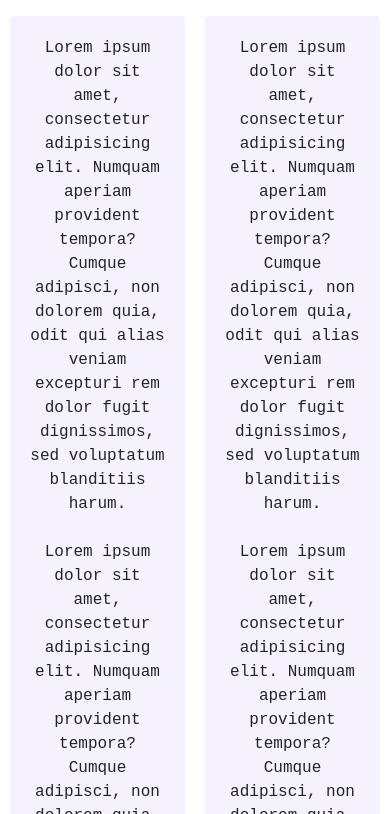
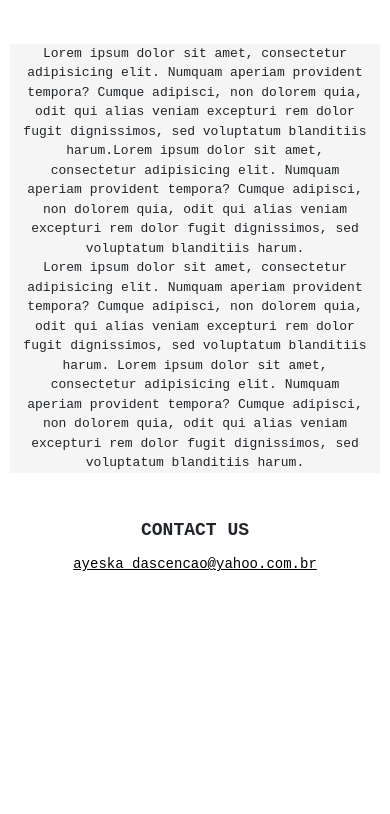
Before and after one commit to ayscd/responsive-multiple-page-website, a website: page about.html in a window 390 px wide. Shown: the part 248-1062 px from the top of the page. After the commit the page ends 908 px from the top, so only its background shows below. Drawn offline with nearby package versions, Linux system fonts and the light colour scheme.

Commit message:
setting up responsiveness for the website

```diff
--- a/about.html
+++ b/about.html
@@ -18,6 +18,25 @@
     <link rel="stylesheet" href="src/style.css" />
     <title>About Us: ASCENÇÃO</title>
      <meta name="description"  content="A little bit about our office and our practices" />
+     <style>
+      @media (max-width: 502px) {
+        h1, a {
+          font-size: 13px;
+        }
+
+        h2 {
+          font-size: 45px;
+        }
+
+        h3 {
+          font-size: 15px;
+        }
+
+        .boxes{
+          font-size: 13px;
+        }
+      }
+    </style>
   </head>
   <body>
     <nav class="navbar fixed-top navbar-expand-lg bg-body-tertiary">
@@ -45,31 +64,14 @@
 
     <h2>ABOUT US</h2>
     <h1>architecture office based in Brazil</h1>
-    <div class="about-paragraphs">
-      <p>
-        Lorem ipsum dolor sit amet, consectetur adipisicing elit. Numquam
-        aperiam provident tempora? Cumque adipisci, non dolorem quia, odit qui
-        alias veniam excepturi rem dolor fugit dignissimos, sed voluptatum
-        blanditiis harum.
-        <br />
-        <br />
-        Lorem ipsum dolor sit amet, consectetur adipisicing elit. Numquam
-        aperiam provident tempora? Cumque adipisci, non dolorem quia, odit qui
-        alias veniam excepturi rem dolor fugit dignissimos, sed voluptatum
-        blanditiis harum.
-      </p>
-      <p>
-        Lorem ipsum dolor sit amet, consectetur adipisicing elit. Numquam
-        aperiam provident tempora? Cumque adipisci, non dolorem quia, odit qui
-        alias veniam excepturi rem dolor fugit dignissimos, sed voluptatum
-        blanditiis harum.
-        <br />
-        <br />
-        Lorem ipsum dolor sit amet, consectetur adipisicing elit. Numquam
-        aperiam provident tempora? Cumque adipisci, non dolorem quia, odit qui
-        alias veniam excepturi rem dolor fugit dignissimos, sed voluptatum
-        blanditiis harum.
-      </p>
+    <div class="row boxes">
+      <div class="col-sm-5 box-left">
+        Lorem ipsum dolor sit amet, consectetur adipisicing elit. Numquam aperiam provident tempora? Cumque adipisci, non dolorem quia, odit qui alias veniam excepturi rem dolor fugit dignissimos, sed voluptatum blanditiis harum.Lorem ipsum dolor sit amet, consectetur adipisicing elit. Numquam aperiam provident tempora? Cumque adipisci, non dolorem quia, odit qui alias veniam excepturi rem dolor fugit dignissimos, sed voluptatum blanditiis harum.
+      </div>
+      <div class="col-sm-2 space-between"></div>
+      <div class="col-sm-5 box-right">
+        Lorem ipsum dolor sit amet, consectetur adipisicing elit. Numquam aperiam provident tempora? Cumque adipisci, non dolorem quia, odit qui alias veniam excepturi rem dolor fugit dignissimos, sed voluptatum blanditiis harum. Lorem ipsum dolor sit amet, consectetur adipisicing elit. Numquam aperiam provident tempora? Cumque adipisci, non dolorem quia, odit qui alias veniam excepturi rem dolor fugit dignissimos, sed voluptatum blanditiis harum.
+      </div>
     </div>
     <div id="contact">
       <h5>CONTACT US</h5>
--- a/src/style.css
+++ b/src/style.css
@@ -1,11 +1,12 @@
 :root {
-  --primary-color: #6c63ff;
-  --secondary-color: #f5f2fe;
   --box-shadow: 0 5px 10px rgba(0, 0, 0, 0.3);
 }
 
+
 body {
+  display: block;
   margin: 60px auto;
+  padding: 20px;
   max-width: 800px;
   font-family: 'Courier New', Courier, monospace;
 }
@@ -21,7 +22,7 @@ h1 {
 
 h2 {
   font-size: 60px;
-  margin-top: 120px;
+  margin-top: 80px;
   font-weight: 500;
 }
 
@@ -39,7 +40,7 @@ p {
   background: var(--secondary-color);
   padding: 20px;
   border-radius: 4px;
-  font-size: 16px;
+  font-size: 14px;
   line-height: 1.5;
   text-align: center;
 }
@@ -73,7 +74,9 @@ p {
   color: black;
 }
 
-
+.paragraph {
+  text-align: justify;
+}
 
 .contact-link, .homepage-link {
   font-size: 14px;
@@ -90,9 +93,17 @@ p {
   background: white;
 }
 
-.about-paragraphs {
+.boxes {
   display: flex;
-  margin: 30px 0;
+  margin-top: 45px;
+  margin-bottom: 45px;
+  text-align: center;
+  font-size: 14px;
+  padding: 2px;
+}
+
+.box-left, .box-right {
+  background-color:rgba(221, 221, 221, 0.3);
 }
 
 .about-paragraphs p {
```
Also changed, not shown: index.html (+19 -0 lines).
